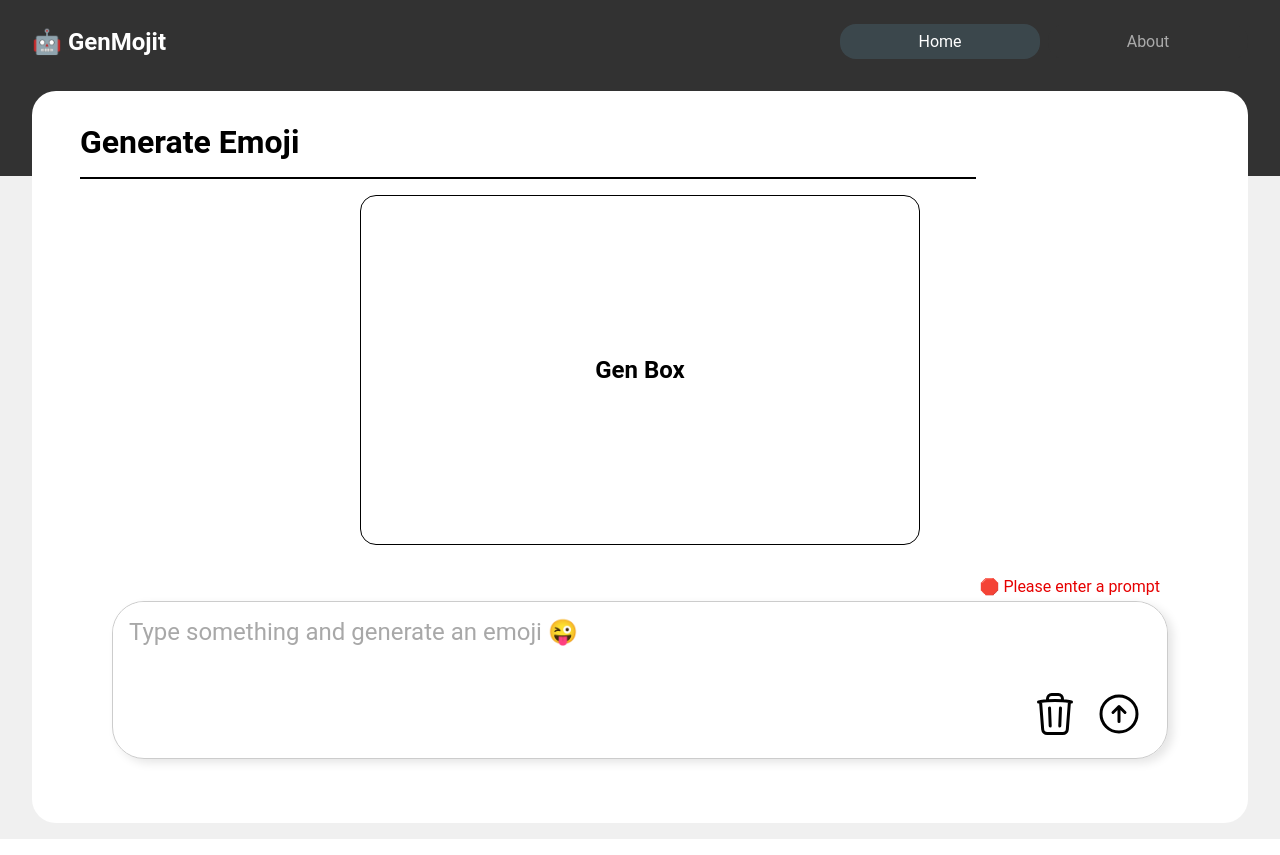
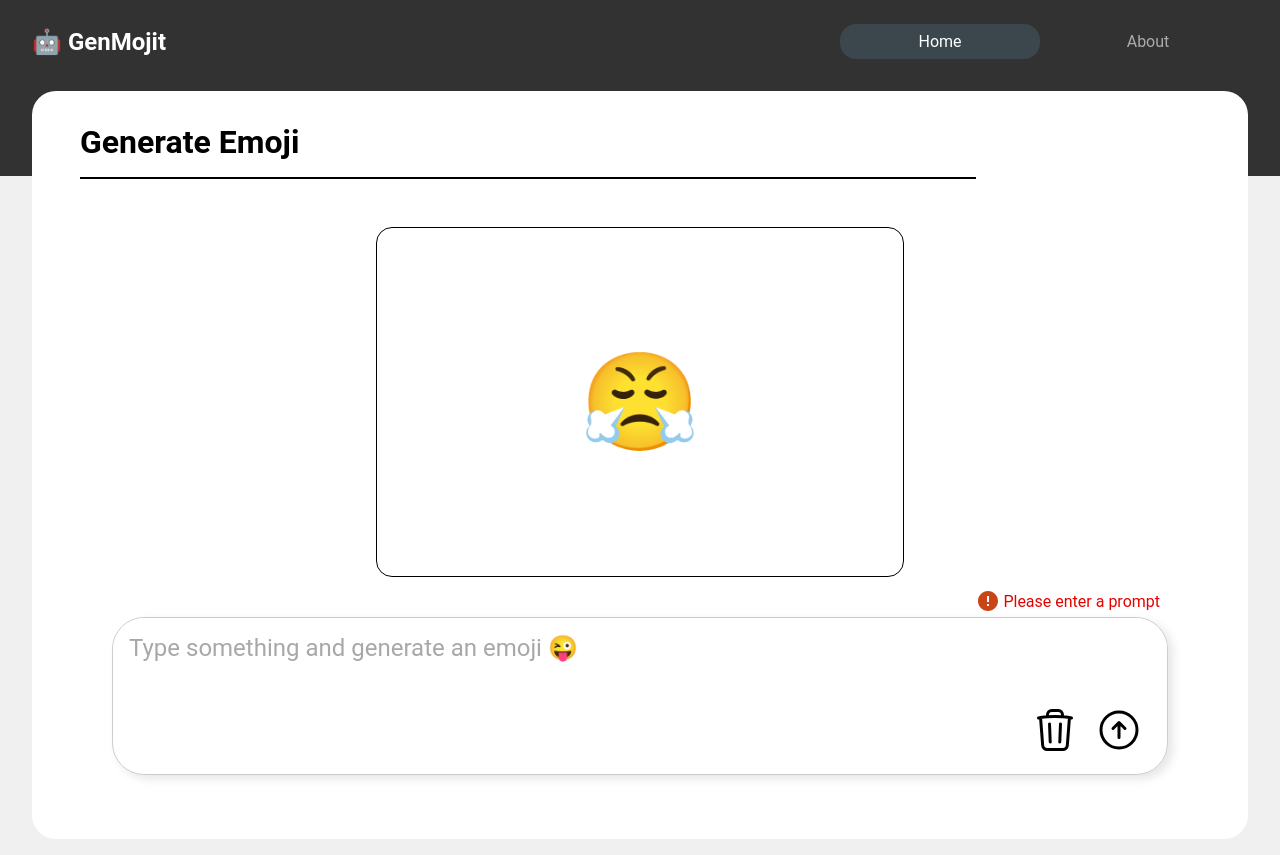
Before and after one commit to llevasseur/gemini-101, a React (Vite) app: page /generateEmoji in a window 1280 px wide. Both pictures are taken after a click on the element 1119 px from the left and 716 px from the top of the page. Built offline with nearby package versions, Linux system fonts and the light colour scheme; no server answers.

Commit message:
moves form and box into a content component, integrates api

```diff
--- a/src/components/GenBox/GenBox.jsx
+++ b/src/components/GenBox/GenBox.jsx
@@ -1,9 +1,12 @@
 import "./GenBox.scss";
 
-function GenBox() {
+function GenBox({ emoji }) {
+  if (!emoji) {
+    emoji = "👋";
+  }
   return (
     <section className="gen-box">
-      <h2>Gen Box</h2>
+      <h2 className="gen-box__emoji">{emoji}</h2>
     </section>
   );
 }
--- a/src/components/GenBox/GenBox.scss
+++ b/src/components/GenBox/GenBox.scss
@@ -2,7 +2,7 @@
 @use "../../styles/partials/variables" as *;
 .gen-box {
   width: 100%;
-  min-height: 350px;
+  min-height: 200px;
   max-width: 400px;
   border: 1.5px solid black;
   border-radius: 1rem;
@@ -10,7 +10,15 @@
 
   @include tablet {
     width: 50%;
+    min-height: 350px;
     min-width: 400px;
     max-width: 600px;
   }
+
+  &__emoji {
+    font-size: 4rem;
+    @include tablet {
+      font-size: 6rem;
+    }
+  }
 }
--- /dev/null
+++ b/src/components/GenContent/GenContent.jsx
@@ -0,0 +1,43 @@
+import "./GenContent.scss";
+import GenForm from "../GenForm/GenForm";
+import GenBox from "../GenBox/GenBox";
+
+import { useState, useEffect } from "react";
+import customToast from "../../utils/customToast.js";
+import axios from "axios";
+
+import { ToastContainer, Slide } from "react-toastify";
+
+const API_URL = import.meta.env.VITE_API_URL;
+
+function GenContent() {
+  const [emoji, setEmoji] = useState("");
+  async function generateEmoji(prompt) {
+    try {
+      const response = await axios.post(`${API_URL}/api/gemini/emoji`, {
+        prompt,
+      });
+      setEmoji(response.data);
+    } catch (error) {
+      customToast.error("Error generating emoji 😔", {
+        position: "bottom-right",
+        autoClose: 3000,
+        transition: Slide,
+      });
+      setEmoji("❌");
+      console.error(error);
+    }
+  }
+
+  return (
+    <>
+      <section className="gen-content">
+        <GenBox emoji={emoji} />
+        <GenForm generateEmoji={generateEmoji} setEmoji={setEmoji} />
+      </section>
+      <ToastContainer />
+    </>
+  );
+}
+
+export default GenContent;
--- a/src/pages/GenPage/GenPage.scss
+++ b/src/components/GenContent/GenContent.scss
@@ -5,4 +5,9 @@
   width: 100%;
   height: 100%;
   @include flex(column, flex-start);
+  gap: 1rem;
+  padding: 2rem 1rem;
+  @include tablet {
+    padding: 2rem;
+  }
 }
--- a/src/components/GenForm/GenForm.jsx
+++ b/src/components/GenForm/GenForm.jsx
@@ -1,11 +1,20 @@
 import { useState, useRef } from "react";
 import "./GenForm.scss";
-function GenForm({ generateEmoji }) {
+import errorIcon from "../../assets/icons/error-24px.svg";
+function GenForm({ generateEmoji, setEmoji }) {
   const [textareaInput, setTextareaInput] = useState("");
   const textareaRef = useRef();
   const [errorText, setErrorText] = useState("");
   function handleTextareaChange(event) {
-    setTextareaInput(event.target.value);
+    setTextareaInput((prev) => {
+      if (!event.target.value) {
+        setEmoji("👋");
+      } else {
+        setEmoji("💬");
+      }
+      return event.target.value;
+    });
+
     if (setErrorText) {
       setErrorText("");
     }
@@ -22,15 +31,17 @@ function GenForm({ generateEmoji }) {
     event.preventDefault();
     setTextareaInput("");
     setErrorText("");
+    setEmoji("👋");
   }
   function handleSubmit(event) {
     event.preventDefault();
     if (isFormValid()) {
-      generateEmoji("test");
+      generateEmoji(textareaInput);
       setTextareaInput("");
     } else {
       textareaRef.current.focus();
       setErrorText("Please enter a prompt");
+      setEmoji("😤");
     }
   }
 
@@ -38,7 +49,10 @@ function GenForm({ generateEmoji }) {
     <form className="gen-form">
       <div className="error-block">
         {errorText ? (
-          <p className="error-block__text">🛑 {errorText}</p>
+          <>
+            <img alt="error icon" src={errorIcon} />
+            <p className="error-block__text">{errorText}</p>
+          </>
         ) : (
           <p className="error-block__text"></p>
         )}
--- a/src/components/GenForm/GenForm.scss
+++ b/src/components/GenForm/GenForm.scss
@@ -2,12 +2,7 @@
 @use "../../styles/partials/variables" as *;
 
 .gen-form {
-  padding: 2rem 1rem;
   width: 100%;
-
-  @include tablet {
-    padding: 2rem;
-  }
 
   @include desktop {
     max-width: 1120px;
@@ -18,10 +13,12 @@
   width: 100%;
   padding: 0 0.5rem 0.5rem 0;
   @include flex(row, flex-end);
+  gap: 0.2rem;
+  height: 1.5rem;
 
   &__text {
     color: rgb(230, 0, 0);
-    height: 1rem;
+
     &--hidden {
       display: none;
     }
--- a/src/pages/GenPage/GenPage.jsx
+++ b/src/pages/GenPage/GenPage.jsx
@@ -1,33 +1,12 @@
 import PageTitle from "../../components/PageTitle/PageTitle";
-import "./GenPage.scss";
-import GenForm from "../../components/GenForm/GenForm";
-import GenBox from "../../components/GenBox/GenBox";
 
-import axios from "axios";
-import { ToastContainer, Slide } from "react-toastify";
-import customToast from "../../utils/customToast.js";
+import GenContent from "../../components/GenContent/GenContent.jsx";
 
 function GenPage() {
-  async function generateEmoji(prompt) {
-    try {
-      throw new Error();
-    } catch (error) {
-      customToast.error("Error generating emoji 😔", {
-        position: "bottom-right",
-        autoClose: 3000,
-        transition: Slide,
-      });
-    }
-  }
-
   return (
     <>
       <PageTitle text="Generate Emoji" />
-      <section className="gen-content">
-        <GenBox />
-        <GenForm generateEmoji={generateEmoji} />
-      </section>
-      <ToastContainer />
+      <GenContent />
     </>
   );
 }
```
Also changed, not shown: src/assets/icons/error-24px.svg (added).
